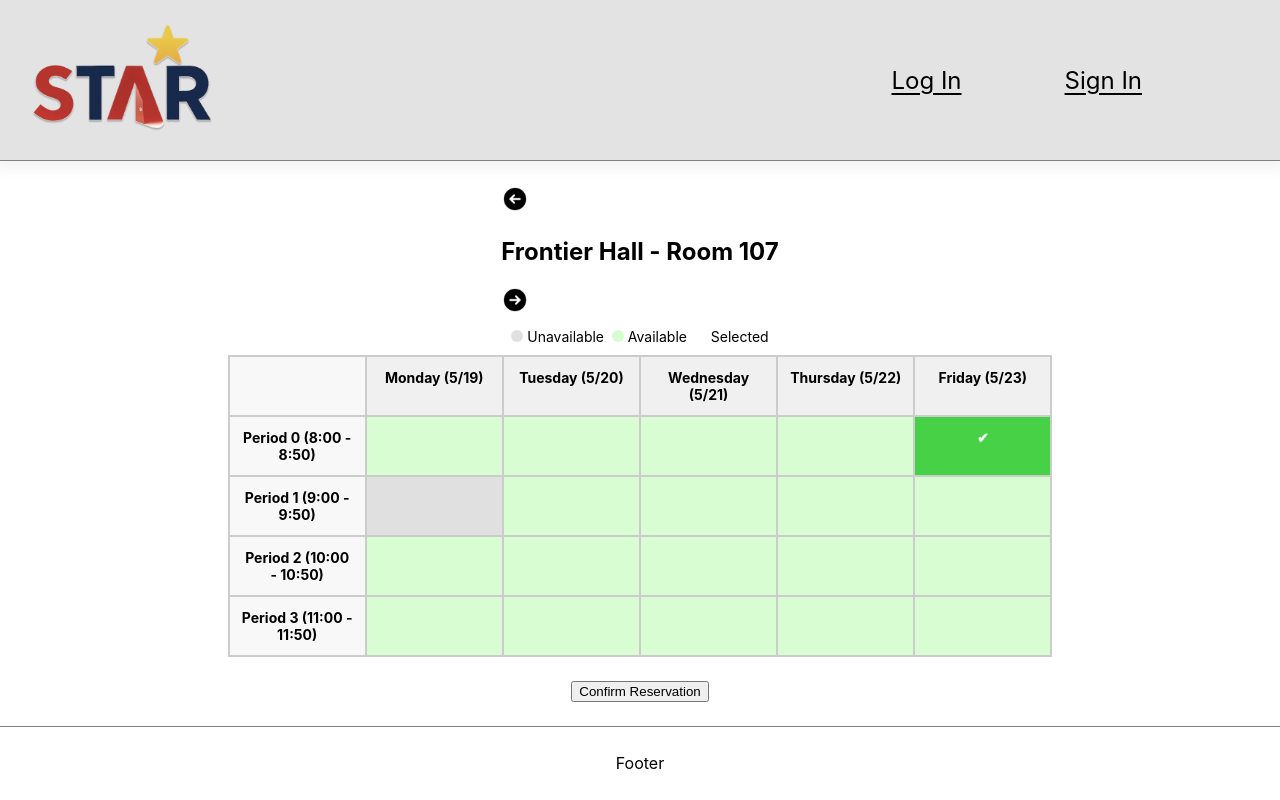
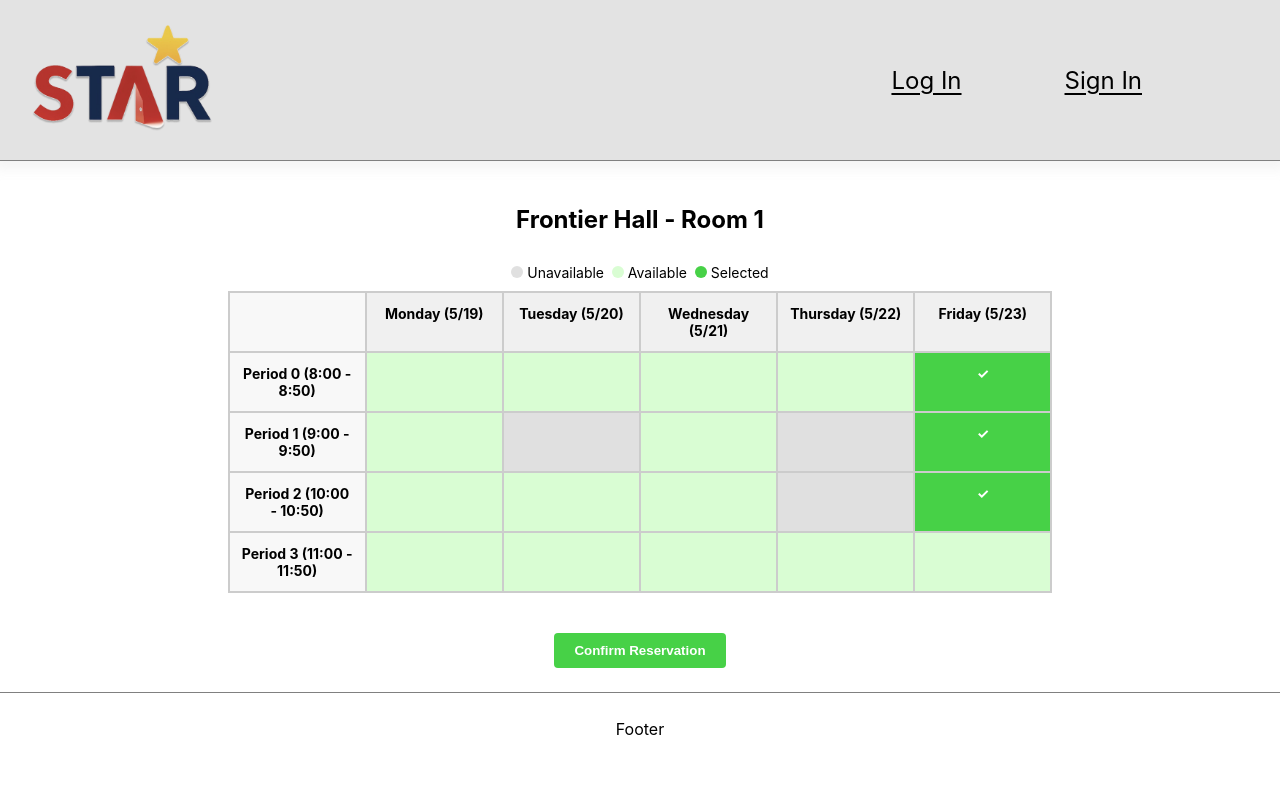
Before and after one commit to yen2i/STAR, a React (Create React App) app in the folder front/: page /reserve/1 in a window 1280 px wide. Built offline with nearby package versions, Linux system fonts and the light colour scheme; no server answers.

Commit message:
feat: room detail page connect

```diff
--- a/front/src/pages/RoomDetailPage.js
+++ b/front/src/pages/RoomDetailPage.js
@@ -1,19 +1,21 @@
 import React, { useEffect, useState } from 'react';
+import { useParams } from 'react-router-dom';
 import Header from '../components/Header';
 import Footer from '../components/Footer';
 import '../styles/RoomDetailPage.css';
 import axios from 'axios';
-import leftArrow from '../assets/leftarrow.png';
-import rightArrow from '../assets/rightarrow.png';
 
 const days = ['Monday (5/19)', 'Tuesday (5/20)', 'Wednesday (5/21)', 'Thursday (5/22)', 'Friday (5/23)'];
+const dayMap = { 'Mon': 0, 'Tue': 1, 'Wed': 2, 'Thu': 3, 'Fri': 4 };
 const periods = ['Period 0 (8:00 - 8:50)', 'Period 1 (9:00 - 9:50)', 'Period 2 (10:00 - 10:50)', 'Period 3 (11:00 - 11:50)'];
 
-const defaultGrid = Array.from({ length: periods.length }, () => Array(days.length).fill(0));
+const defaultGrid = Array.from({ length: periods.length }, () => Array(days.length).fill(0)); // 4x5
 
 const RoomDetailPage = () => {
+  const { roomId } = useParams(); // 예: 107
   const [grid, setGrid] = useState(defaultGrid);
-  const [selectedSlot, setSelectedSlot] = useState(null);
+
+  const fullRoomName = `Frontier Hall(032)-${roomId}`; // "Frontier Hall(032)-107"
 
   useEffect(() => {
     const fetchUnavailable = async () => {
@@ -24,20 +26,25 @@ const RoomDetailPage = () => {
         const updated = defaultGrid.map(row => [...row]);
 
         lectures.forEach(lec => {
-          if (!lec.room.includes('프론티어관-107')) return;
+          if (!lec.room) return;
+
+          // 여러 강의실이 공백으로 나열된 경우 처리
+          const roomList = lec.room.split(' ');
+          if (!roomList.includes(fullRoomName)) return;
+
           lec.time.split(',').forEach(timeStr => {
-            const match = timeStr.match(/([가-힣]+)\((\d+)(?:\s*~\s*(\d+))?\)/);
+            const match = timeStr.trim().match(/([A-Za-z]+)\((\d+)(?:\s*~\s*(\d+))?\)/);
             if (!match) return;
 
-            const [_, dayKor, startStr, endStr] = match;
-            const dayIdx = { '월': 0, '화': 1, '수': 2, '목': 3, '금': 4 }[dayKor];
+            const [_, dayEng, startStr, endStr] = match;
+            const dayIdx = dayMap[dayEng];
             const start = parseInt(startStr);
             const end = endStr ? parseInt(endStr) : start;
 
             for (let p = start; p <= end; p++) {
               const periodIdx = p - 1;
               if (periodIdx >= 0 && periodIdx < periods.length && dayIdx >= 0 && dayIdx < days.length) {
-                updated[periodIdx][dayIdx] = 1;
+                updated[periodIdx][dayIdx] = 1; // unavailable
               }
             }
           });
@@ -46,32 +53,25 @@ const RoomDetailPage = () => {
         setGrid(updated);
       } catch (err) {
         console.warn('⚠️ API 실패 - mock 적용');
-        const mock = defaultGrid.map(row => [...row]);
-        mock[1][0] = 1;
-        mock[0][4] = 2;
-        setGrid(mock);
-        setSelectedSlot({ row: 0, col: 4 });
+        setGrid([
+          [0, 0, 0, 0, 2],
+          [0, 1, 0, 1, 2],
+          [0, 0, 0, 1, 2],
+          [0, 0, 0, 0, 0],
+        ]);
       }
     };
 
     fetchUnavailable();
-  }, []);
+  }, [fullRoomName]);
 
   const handleClick = (r, c) => {
     if (grid[r][c] === 0) {
       const updated = grid.map((row, i) =>
-        row.map((cell, j) => (i === r && j === c ? 2 : cell === 2 ? 0 : cell))
+        row.map((cell, j) => (i === r && j === c ? 2 : cell))
       );
       setGrid(updated);
-      setSelectedSlot({ row: r, col: c });
     }
-  };
-
-  const handleReserve = () => {
-    if (!selectedSlot) return alert('Please select a time slot.');
-    const { row, col } = selectedSlot;
-    alert(`예약 요청: ${days[col]} - ${periods[row]}`);
-    // 예약 API 호출 로직 위치
   };
 
   return (
@@ -79,18 +79,14 @@ const RoomDetailPage = () => {
       <Header />
 
       <main className="room-detail-content">
-        <div className="week-nav">
-          <img src={leftArrow} alt="Previous Week" className="arrow" />
-          <h2>Frontier Hall - Room 107</h2>
-          <img src={rightArrow} alt="Next Week" className="arrow" />
-        </div>
-
+        <h2>Frontier Hall - Room {roomId}</h2>
         <p className="legend">
           <span className="dot gray" /> Unavailable&nbsp;&nbsp;
           <span className="dot green" /> Available&nbsp;&nbsp;
-          <span className="dot blue" /> Selected
+          <span className="dot selected-dot" /> Selected
         </p>
 
+        {/* TODO: 좌우 화살표 버튼 및 주간 스크롤 확장 시 여기에 추가 */}
         <div className="grid">
           <div className="grid-header">
             <div className="cell time-label"></div>
@@ -114,7 +110,7 @@ const RoomDetailPage = () => {
                     className={className}
                     onClick={() => handleClick(rowIdx, colIdx)}
                   >
-                    {value === 2 ? '✔' : ''}
+                    {value === 2 ? '✓' : ''}
                   </div>
                 );
               })}
@@ -122,7 +118,9 @@ const RoomDetailPage = () => {
           ))}
         </div>
 
-        <button className="reserve-confirm-button" onClick={handleReserve}>Confirm Reservation</button>
+        <div style={{ marginTop: '16px', textAlign: 'right' }}>
+          <button className="reserve-confirm-btn">Confirm Reservation</button>
+        </div>
       </main>
 
       <Footer />
--- a/front/src/styles/RoomDetailPage.css
+++ b/front/src/styles/RoomDetailPage.css
@@ -110,3 +110,17 @@
 .confirm-button:hover {
   background-color: #3bb13b;
 }
+
+.selected-dot {
+  background-color: #47d147;
+}
+
+.reserve-confirm-btn {
+  background-color: #47d147;
+  color: white;
+  padding: 10px 20px;
+  font-weight: bold;
+  border: none;
+  border-radius: 4px;
+  cursor: pointer;
+}
```
